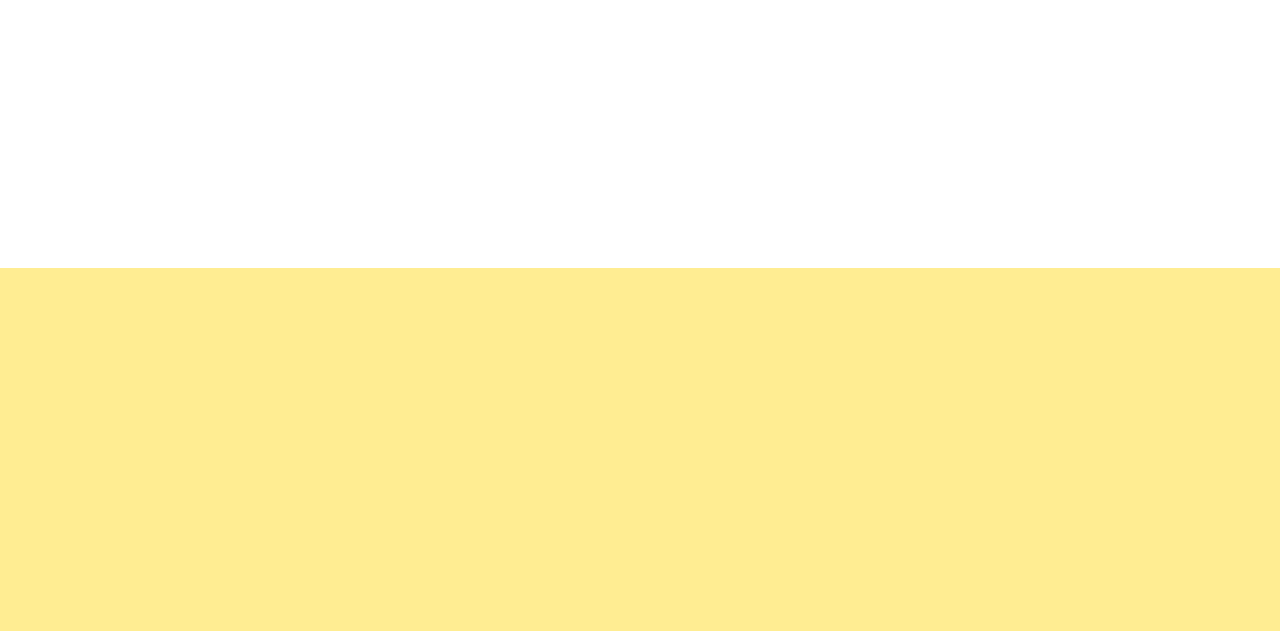
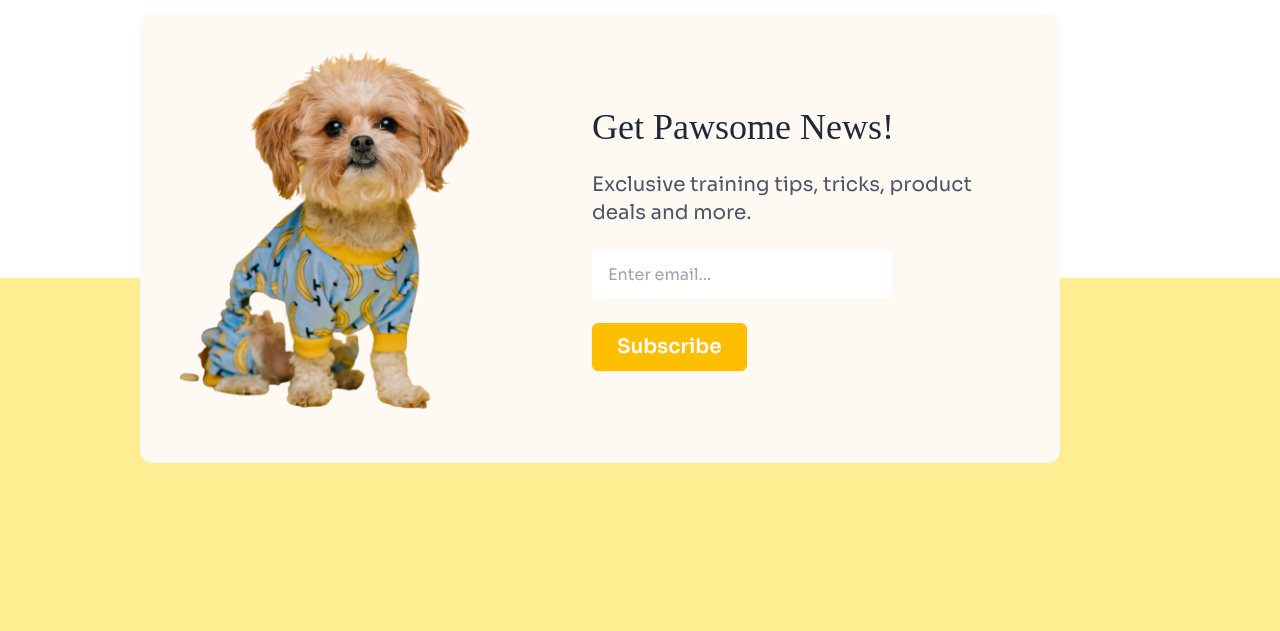
Before and after one commit to khsujon/PH-Assignment-03-Pets_Shop, a plain HTML site: page index.html in a window 1280 px wide. Shown: the part 3342-3973 px from the top of the page. Drawn offline with nearby package versions, Linux system fonts and the light colour scheme; a web font is replaced by a local one.

Commit message:
All design done

```diff
--- a/index.html
+++ b/index.html
@@ -152,7 +152,7 @@
         <!-- Header end -->
 
         <!-- Main Start -->
-        <main class="mt-44 lg:mt-96">
+        <main class="mt-44 lg:mt-96 relative">
             <!-- Category Section -->
             <section
                 class="category adlam-display px-[20px] py-[10px] lg:px-[140px] lg:py-[28px]">
@@ -476,14 +476,19 @@
                         class="lg:w-[65%] h-[480px] bg-gradient-to-br from-[#F8CCFB] to-[#ACD2FD] rounded-lg flex lg:items-center lg:flex-row flex-col relative">
 
                         <div class="py-9 px-8 lg:px-20 lg:w-[60%]">
-                            <p class="sora text-xl mb-3 hidden lg:block">Under price</p>
+                            <p class="sora text-xl mb-3 hidden lg:block">Under
+                                price</p>
                             <h4 class="text-3xl">Pet Grooming Mitt</h4>
-                            <p class="text-2xl text-white mb-4 hidden lg:block">(Easy Hair
+                            <p
+                                class="text-2xl text-white mb-4 hidden lg:block">(Easy
+                                Hair
                                 Removal)</p>
-                            <h3 class="text-[3.5rem] text-white lg:text-black">$7.99</h3>
+                            <h3
+                                class="text-[3.5rem] text-white lg:text-black">$7.99</h3>
                         </div>
 
-                        <div class="lg:w-[40%] absolute bottom-0 w-[80%] -right-5">
+                        <div
+                            class="lg:w-[40%] absolute bottom-0 w-[80%] -right-5">
                             <img src="./assets/cute-dog-mid.png" alt>
                         </div>
 
@@ -509,11 +514,41 @@
             </section>
             <!-- Low price end -->
 
+            <!-- Get News Section -->
+            <section
+                class="bg-bg-color rounded-xl px-10 py-9 mx-[20px] lg:mx-[140px] my-5 flex flex-col lg:flex-row items-center lg:gap-x-28 justify-center lg:justify-start absolute lg:right-[80px] lg:-bottom-[620px]">
+                <!-- Image Section -->
+                <div class="flex-shrink-0">
+                    <img src="./assets/cute-pet-mid.png" alt="Cute Pet"
+                        class="w-full lg:w-[300px] rounded-md">
+                </div>
+
+                <!-- Text and Input Section -->
+                <div class="flex flex-col gap-6 lg:items-start">
+                    <h2 class="text-4xl adlam-display text-center lg:text-left">Get Pawsome News!</h3>
+                    <p class="sora text-xl text-gray-600 text-center lg:text-left">Exclusive training
+                        tips, tricks, product deals and more.</p>
+
+                    <!-- Input Field with Button -->
+                    <div class="flex items-center gap-4">
+                        <input
+                            type="email"
+                            placeholder="Enter email..."
+                            class="px-4 py-3 w-full lg:w-[300px] bg-white rounded-md">
+                    </div>
+                    <button
+                        class="btn btn-warning text-white text-[1.25rem] px-6 py-3 rounded-md hover:bg-yellow-500 transition">
+                        Subscribe
+                    </button>
+                </div>
+            </section>
+
         </main>
         <!-- Main end -->
 
         <!-- Footer start -->
-        <footer class="mt-[405px] bg-[#FFDC2680] w-full px-[20px] py-[10px] lg:px-[140px] pb-[56px] pt-[366px] lg:pb-[140px] grid grid-cols-1 lg:grid-cols-3 gap-8">
+        <footer
+            class="mt-[415px] bg-[#FFDC2680] w-full px-[20px] py-[10px] lg:px-[140px] pb-[56px] pt-[366px] lg:pb-[140px] grid grid-cols-1 lg:grid-cols-3 gap-8">
             <!-- Left Section -->
             <div class="flex flex-col gap-6">
                 <div class="logo flex gap-2 items-center">
@@ -523,16 +558,20 @@
                     </h3>
                 </div>
                 <p class="sora text-xl text-[#111111B3]">
-                    Discover a world of treats, toys, and essentials handpicked for your furry friends
+                    Discover a world of treats, toys, and essentials handpicked
+                    for your furry friends
                 </p>
             </div>
 
             <!-- Middle Section -->
             <div class="flex flex-col lg:items-center">
                 <ul class="sora text-xl flex flex-col lg:gap-8 gap-4 ">
-                    <li><a href="#" class="hover:text-primary-color">Find a Pet</a></li>
-                    <li><a href="#" class="hover:text-primary-color">Breeds</a></li>
-                    <li><a href="#" class="hover:text-primary-color">Contact Us</a></li>
+                    <li><a href="#" class="hover:text-primary-color">Find a
+                            Pet</a></li>
+                    <li><a href="#"
+                            class="hover:text-primary-color">Breeds</a></li>
+                    <li><a href="#" class="hover:text-primary-color">Contact
+                            Us</a></li>
                 </ul>
             </div>
 
@@ -540,12 +579,16 @@
             <div class="flex flex-col gap-3 lg:justify-end lg:items-end">
                 <div class="flex flex-col gap-3">
                     <h4 class="sora font-medium">Follow Us</h4>
-                <div class="flex gap-4">
-                    <i class="fa-brands fa-facebook text-2xl hover:text-primary-color"></i>
-                    <i class="fa-brands fa-instagram text-2xl hover:text-primary-color"></i>
-                    <i class="fa-brands fa-linkedin text-2xl hover:text-primary-color"></i>
-                    <i class="fa-brands fa-youtube text-2xl hover:text-primary-color"></i>
-                </div>
+                    <div class="flex gap-4">
+                        <i
+                            class="fa-brands fa-facebook text-2xl hover:text-primary-color"></i>
+                        <i
+                            class="fa-brands fa-instagram text-2xl hover:text-primary-color"></i>
+                        <i
+                            class="fa-brands fa-linkedin text-2xl hover:text-primary-color"></i>
+                        <i
+                            class="fa-brands fa-youtube text-2xl hover:text-primary-color"></i>
+                    </div>
                 </div>
             </div>
         </footer>
```
